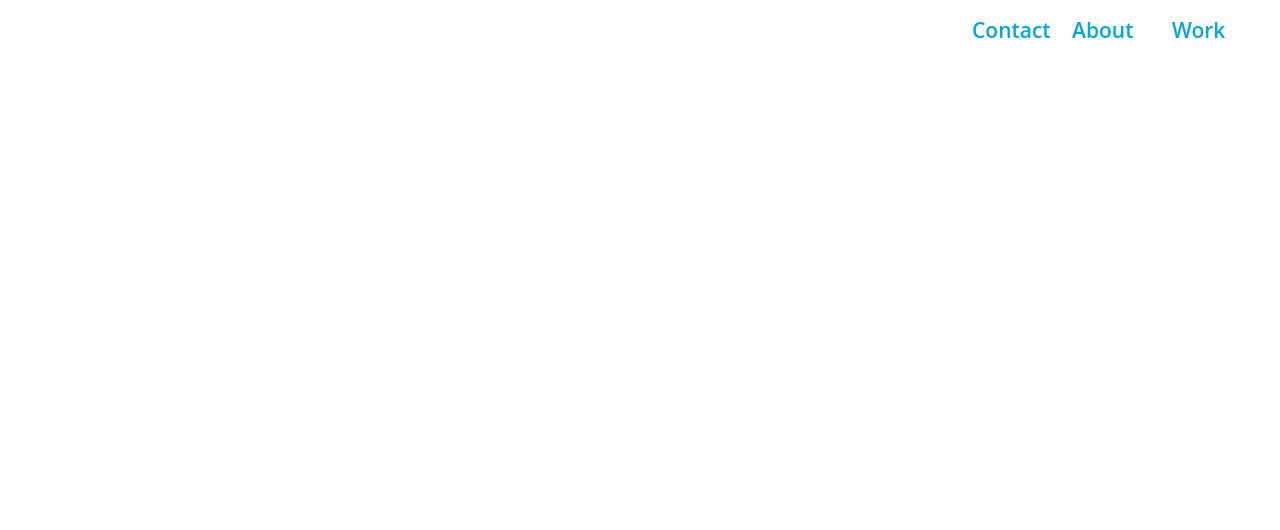
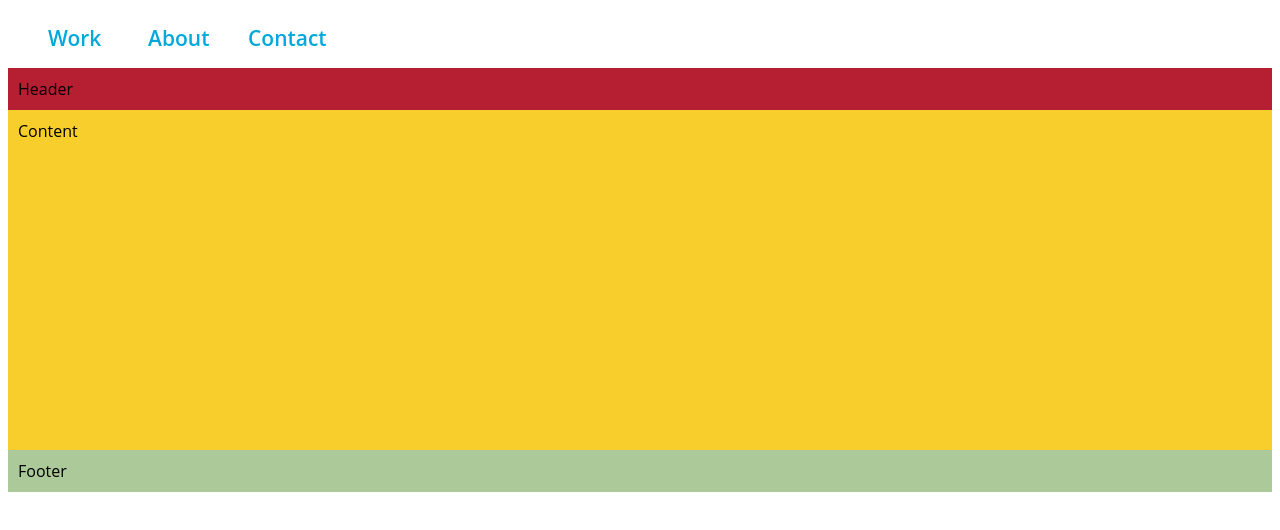
Before and after one commit to ASDAlexey/flexbox, a website: page index.html in a window 1280 px wide. Drawn offline with Linux system fonts and the light colour scheme.

Commit message:
#2 order

```diff
--- a/index.html
+++ b/index.html
@@ -9,6 +9,7 @@
     <link rel="stylesheet" href="./styles/styles.css">
   </head>
   <body>
+    <header class="main-header">Header</header>
     <nav class="main-nav">
       <ul>
         <li><a href="#">Work</a></li>
@@ -16,5 +17,7 @@
         <li><a href="#">Contact</a></li>
       </ul>
     </nav>
+    <main class="main-content">Content</main>
+    <footer class="main-footer">Footer</footer>
   </body>
 </html>
--- a/styles/styles.scss
+++ b/styles/styles.scss
@@ -5,13 +5,17 @@ $blue: #00a9d9;
 body {
   background-color: $white;
   font-family: 'Open Sans', sans-serif;
+  display: flex;
+  flex-direction: column;
 }
 
 .main-nav {
+  order: -1;
+
   ul {
     list-style: none;
     display: flex;
-    flex-direction: row-reverse;
+    //flex-direction: row-reverse;
 
     li {
       width: 100px;
@@ -29,3 +33,21 @@ body {
     }
   }
 }
+
+.main {
+  &-header {
+    padding: 10px;
+    background-color: #b61e32;
+  }
+
+  &-content {
+    padding: 10px;
+    min-height: 40vh;
+    background-color: #f7ce2b;
+  }
+
+  &-footer {
+    padding: 10px;
+    background-color: #abc999;
+  }
+}
```
Also changed, not shown: styles/styles.css.
